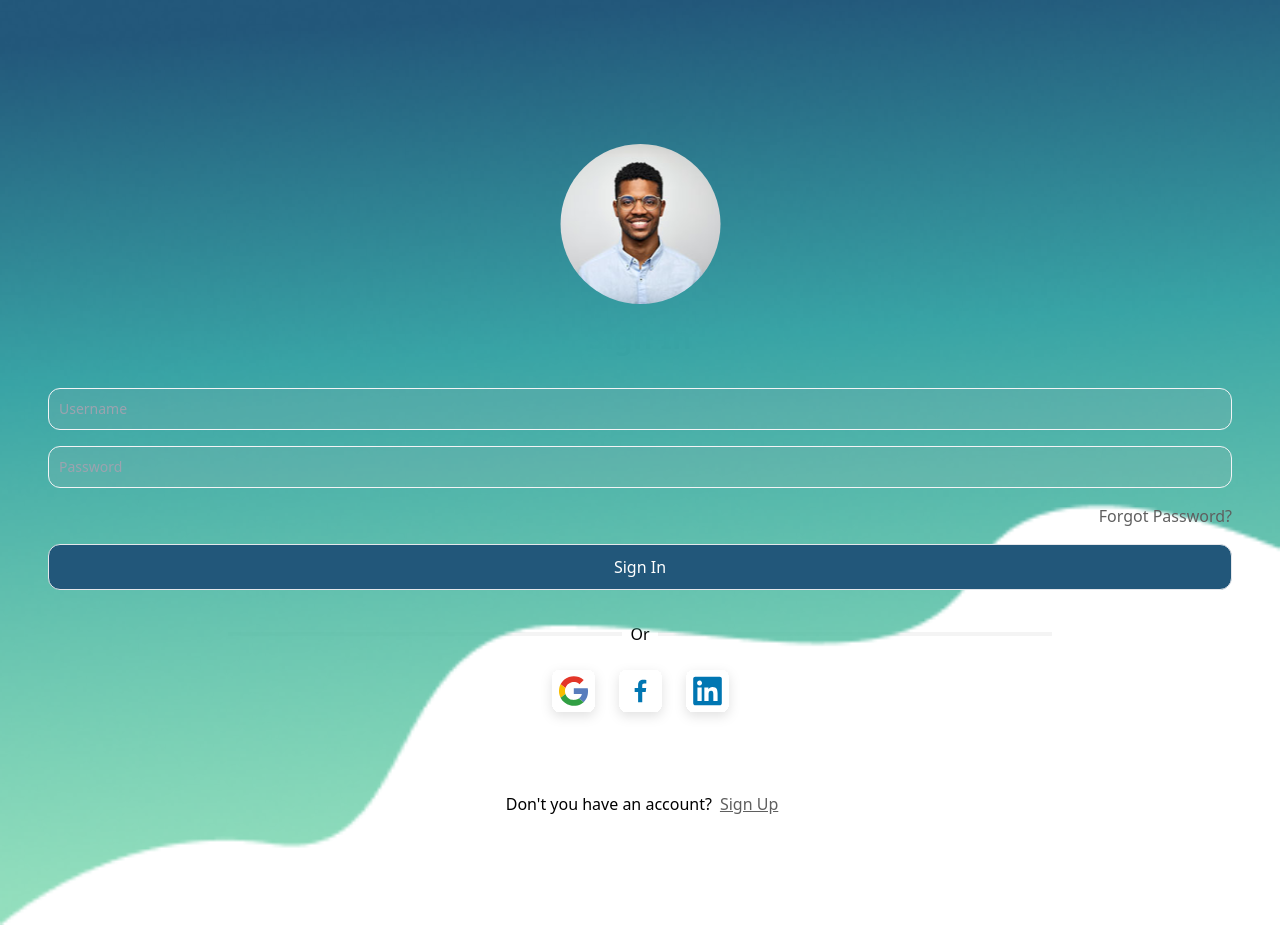
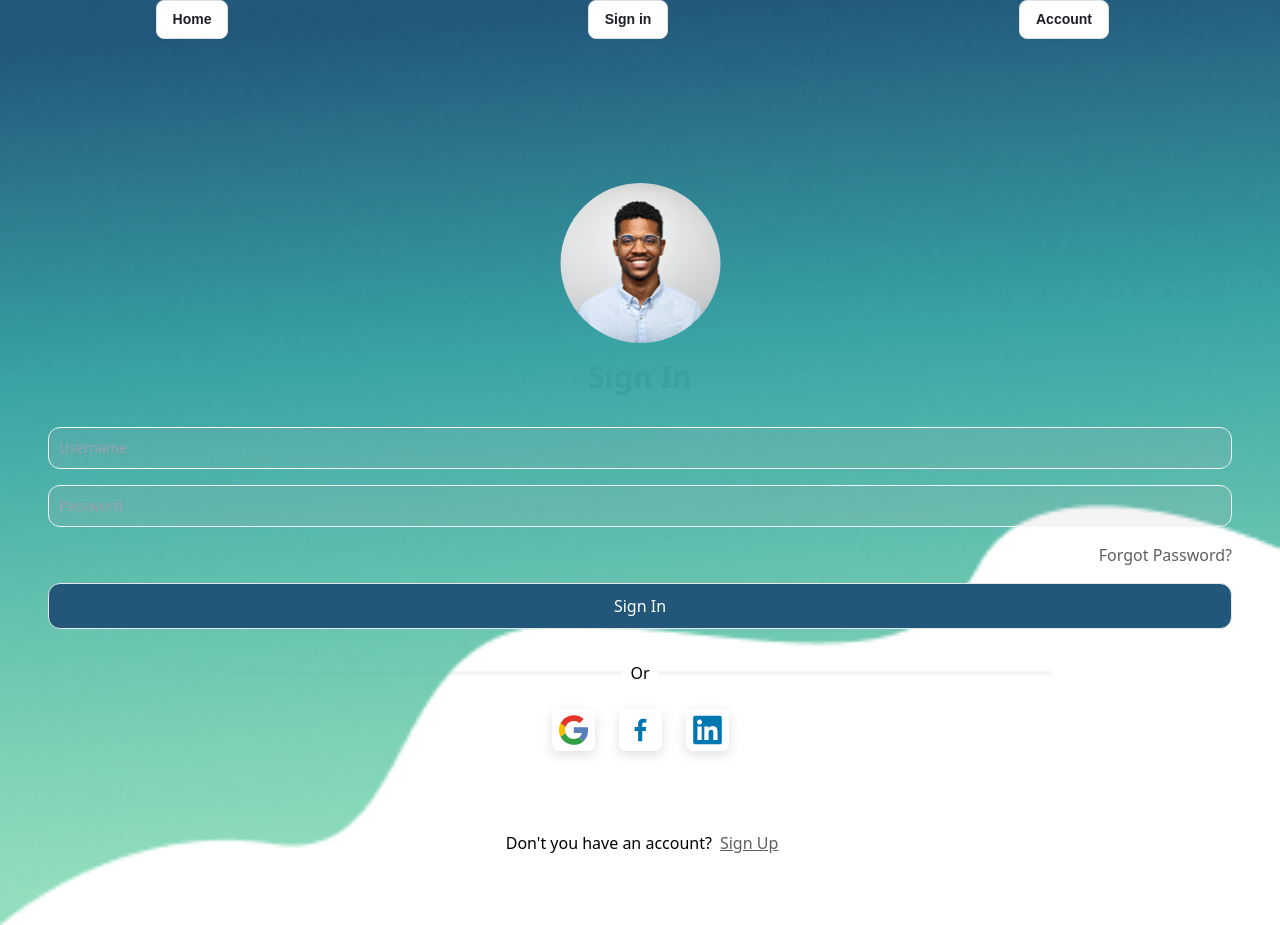
Before and after one commit to stefanlazar10/auth-flow-frontend, a React (Create React App) app: page / in a window 1280 px wide. Built offline with nearby package versions, Linux system fonts and the light colour scheme.

Commit message:
added navbar and description to home page

```diff
--- a/package.json
+++ b/package.json
@@ -3,11 +3,17 @@
   "version": "0.1.0",
   "private": true,
   "dependencies": {
+    "@emotion/react": "^11.11.4",
+    "@emotion/styled": "^11.11.5",
+    "@mui/base": "^5.0.0-beta.40",
+    "@mui/material": "^5.15.19",
+    "@react-oauth/google": "^0.12.1",
     "@testing-library/jest-dom": "^5.17.0",
     "@testing-library/react": "^13.4.0",
     "@testing-library/user-event": "^13.5.0",
     "axios": "^1.6.2",
     "clsx": "^2.0.0",
+    "firebase": "^10.12.2",
     "formik": "^2.4.5",
     "i18next": "^23.7.6",
     "i18next-browser-languagedetector": "^7.2.0",
--- a/src/assets/index.js
+++ b/src/assets/index.js
@@ -2,4 +2,5 @@ import { ReactComponent as IconAvatar } from "./icon-avatar.svg";
 import { ReactComponent as GoogleIcon } from "./google-icon.svg";
 import { ReactComponent as FacebookIcon } from "./facebook-icon.svg";
 import { ReactComponent as LinkedIcon } from "./linkedin-icon.svg";
-export { IconAvatar, GoogleIcon, FacebookIcon, LinkedIcon };
+import { ReactComponent as ProfilePicture } from "./profile-picture-icon.svg";
+export { IconAvatar, GoogleIcon, FacebookIcon, LinkedIcon, ProfilePicture };
--- a/src/components/form/ForgotPassForm.js
+++ b/src/components/form/ForgotPassForm.js
@@ -25,7 +25,7 @@ const ForgotPassForm = () => {
       });
       notify();
       setTimeout(() => {
-        navigate("/change-password");
+        navigate("/home");
       }, 2000);
     } catch (error) {
       console.log(error);
--- a/src/components/form/LoginForm.js
+++ b/src/components/form/LoginForm.js
@@ -180,7 +180,9 @@ const LoginForm = () => {
       <div className="flex justify-center">
         <GoogleIcon />
         <FacebookIcon />
-        <LinkedIcon />
+        <a href="https://www.linkedin.com/in/%C8%99tefan-adrian-laz%C4%83r-446426194/">
+          <LinkedIcon />
+        </a>
       </div>
       <div className="text-center mt-auto pt-16">
         {t("login.create-account")}
--- a/src/pages/Home/Home.js
+++ b/src/pages/Home/Home.js
@@ -1,11 +1,26 @@
+import { ProfilePicture } from "../../assets";
+import Navbar from "../Navbar/Navbar";
 function Home() {
   return (
     <>
       <div className="relative h-full">
         <img className="absolute z-0 w-full" src="Rectangle 4.png" />
-        <div className="relative z-10 px-12 pt-72 pb-24 h-full">
+        <div className="relative z-10">
+          <Navbar />
+        </div>
+
+        <div className="relative z-10 px-12 pt-44 pb-24 h-full">
           <div className="text-3xl color-black text-center font-bold mb-8">
             Home
+          </div>
+          <div className="flex mt-4 mb-4 justify-center w-full">
+            <ProfilePicture />
+          </div>
+          <div className="mt-4">
+            <p className="text-l font-mono">
+              Hello!My name is Stefan Lazar and I am a web developer. The point
+              of this website is to develop my frontend and my backend skills.
+            </p>
           </div>
         </div>
       </div>
--- a/src/pages/Login/Login.js
+++ b/src/pages/Login/Login.js
@@ -1,3 +1,4 @@
+import Navbar from "../Navbar/Navbar";
 import { IconAvatar } from "../../assets";
 import { useTranslation } from "react-i18next";
 import LoginForm from "../../components/form/LoginForm";
@@ -8,6 +9,9 @@ const Login = () => {
     <>
       <div className=" relative h-full">
         <img className="absolute z-0 w-full" src="Rectangle 4.png" />
+        <div className="z-10 sticky top-0">
+          <Navbar />
+        </div>
         <div className="px-12 pt-36 pb-24 h-full">
           {/* <div className="z-10 absolute">
             {Object.keys(lngs).map((lng) => (
--- /dev/null
+++ b/src/pages/Navbar/Navbar.js
@@ -0,0 +1,209 @@
+import * as React from "react";
+import PropTypes from "prop-types";
+import { styled } from "@mui/system";
+import { Dropdown } from "@mui/base/Dropdown";
+import { Link, useNavigate } from "react-router-dom";
+import { CssTransition } from "@mui/base/Transitions";
+import { PopupContext } from "@mui/base/Unstable_Popup";
+import { Menu, MenuListboxSlotProps } from "@mui/base/Menu";
+import { MenuButton as BaseMenuButton } from "@mui/base/MenuButton";
+import { MenuItem as BaseMenuItem, menuItemClasses } from "@mui/base/MenuItem";
+function Navbar() {
+  const navigate = useNavigate();
+  const createHandleMenuClick = (path) => {
+    return () => {
+      navigate(path);
+    };
+  };
+
+  return (
+    <div className="grid grid-cols-3 gap-4 w-full sticky top-0">
+      <div className="flex justify-center mr-8">
+        {" "}
+        <Link to="/home">
+          <Dropdown>
+            <MenuButton>Home</MenuButton>
+          </Dropdown>
+        </Link>
+      </div>
+      <div className="flex justify-center mr-6">
+        <Link to="/login">
+          <Dropdown>
+            <MenuButton>Sign in</MenuButton>
+          </Dropdown>
+        </Link>
+      </div>
+      <div className="flex justify-center mr-4">
+        {" "}
+        <Dropdown>
+          <MenuButton>Account</MenuButton>
+          <Menu slots={{ listbox: AnimatedListbox }}>
+            <MenuItem onClick={createHandleMenuClick("/")}>Profile</MenuItem>
+            <MenuItem onClick={createHandleMenuClick("/")}>
+              Language settings
+            </MenuItem>
+            <MenuItem onClick={createHandleMenuClick("/login")}>
+              Log Out
+            </MenuItem>
+          </Menu>
+        </Dropdown>
+      </div>
+    </div>
+  );
+}
+const blue = {
+  50: "#F0F7FF",
+  100: "#C2E0FF",
+  200: "#99CCF3",
+  300: "#66B2FF",
+  400: "#3399FF",
+  500: "#007FFF",
+  600: "#0072E6",
+  700: "#0059B3",
+  800: "#004C99",
+  900: "#003A75",
+};
+
+const grey = {
+  50: "#F3F6F9",
+  100: "#E5EAF2",
+  200: "#DAE2ED",
+  300: "#C7D0DD",
+  400: "#B0B8C4",
+  500: "#9DA8B7",
+  600: "#6B7A90",
+  700: "#434D5B",
+  800: "#303740",
+  900: "#1C2025",
+};
+
+const Listbox = styled("ul")(
+  ({ theme }) => `
+    font-family: 'IBM Plex Sans', sans-serif;
+    font-size: 0.875rem;
+    box-sizing: border-box;
+    padding: 6px;
+    margin: 12px 0;
+    min-width: 200px;
+    border-radius: 12px;
+    overflow: auto;
+    outline: 0px;
+    background: ${theme.palette.mode === "dark" ? grey[900] : "#fff"};
+    border: 1px solid ${theme.palette.mode === "dark" ? grey[700] : grey[200]};
+    color: ${theme.palette.mode === "dark" ? grey[300] : grey[900]};
+    box-shadow: 0px 4px 30px ${
+      theme.palette.mode === "dark" ? grey[900] : grey[200]
+    };
+    z-index: 1;
+
+    .closed & {
+      opacity: 0;
+      transform: scale(0.95, 0.8);
+      transition: opacity 200ms ease-in, transform 200ms ease-in;
+    }
+
+    .open & {
+      opacity: 1;
+      transform: scale(1, 1);
+      transition: opacity 100ms ease-out, transform 100ms cubic-bezier(0.43, 0.29, 0.37, 1.48);
+    }
+
+    .placement-top & {
+      transform-origin: bottom;
+    }
+
+    .placement-bottom & {
+      transform-origin: top;
+    }
+    `
+);
+
+const AnimatedListbox = React.forwardRef(function AnimatedListbox(props, ref) {
+  const { ownerState, ...other } = props;
+  const popupContext = React.useContext(PopupContext);
+
+  if (popupContext == null) {
+    throw new Error(
+      "The `AnimatedListbox` component cannot be rendered outside a `Popup` component"
+    );
+  }
+
+  const verticalPlacement = popupContext.placement.split("-")[0];
+
+  return (
+    <CssTransition
+      className={`placement-${verticalPlacement}`}
+      enterClassName="open"
+      exitClassName="closed"
+    >
+      <Listbox {...other} ref={ref} />
+    </CssTransition>
+  );
+});
+
+AnimatedListbox.propTypes = {
+  ownerState: PropTypes.object.isRequired,
+};
+
+const MenuItem = styled(BaseMenuItem)(
+  ({ theme }) => `
+    list-style: none;
+    padding: 8px;
+    border-radius: 8px;
+    cursor: default;
+    user-select: none;
+
+    &:last-of-type {
+      border-bottom: none;
+    }
+
+    &:focus {
+      outline: 3px solid ${
+        theme.palette.mode === "dark" ? blue[600] : blue[200]
+      };
+      background-color: ${
+        theme.palette.mode === "dark" ? grey[800] : grey[100]
+      };
+      color: ${theme.palette.mode === "dark" ? grey[300] : grey[900]};
+    }
+
+    &.${menuItemClasses.disabled} {
+      color: ${theme.palette.mode === "dark" ? grey[700] : grey[400]};
+    }
+    `
+);
+
+const MenuButton = styled(BaseMenuButton)(
+  ({ theme }) => `
+    font-family: 'IBM Plex Sans', sans-serif;
+    font-weight: 600;
+    font-size: 0.875rem;
+    line-height: 1.5;
+    padding: 8px 16px;
+    border-radius: 8px;
+    color: #22577A;
+    transition: all 150ms ease;
+    cursor: pointer;
+    background: ${theme.palette.mode === "dark" ? grey[900] : "#fff"};
+    border: 1px solid ${theme.palette.mode === "dark" ? grey[700] : grey[200]};
+    color: ${theme.palette.mode === "dark" ? grey[200] : grey[900]};
+    box-shadow: 0 1px 2px 0 rgb(0 0 0 / 0.05);
+
+    &:hover {
+      background: ${theme.palette.mode === "dark" ? grey[800] : grey[50]};
+      border-color: ${theme.palette.mode === "dark" ? grey[600] : grey[300]};
+    }
+
+    &:active {
+      background: ${theme.palette.mode === "dark" ? grey[700] : grey[100]};
+    }
+
+    &:focus-visible {
+      box-shadow: 0 0 0 4px ${
+        theme.palette.mode === "dark" ? blue[300] : blue[200]
+      };
+      outline: none;
+    }
+    `
+);
+export default Navbar;
--- a/src/pages/Signup/Signup.js
+++ b/src/pages/Signup/Signup.js
@@ -1,3 +1,4 @@
+import Navbar from "../Navbar/Navbar";
 import { useTranslation } from "react-i18next";
 import SignUpForm from "../../components/form/SignUpForm";
 const SignUp = () => {
@@ -6,6 +7,9 @@ const SignUp = () => {
     <>
       <div className=" relative h-full">
         <img className="absolute z-0 w-full" src="Rectangle 4.png" />
+        <div className="relative z-10">
+          <Navbar />
+        </div>
 
         <div className="relative z-10 px-12 pt-72 pb-24 h-full">
           <div className="text-3xl color-black text-center font-bold mb-8">
```
Also changed, not shown: src/assets/profile-picture-icon.svg (added), 1 other file (tests, documents, lock files or other folders).
